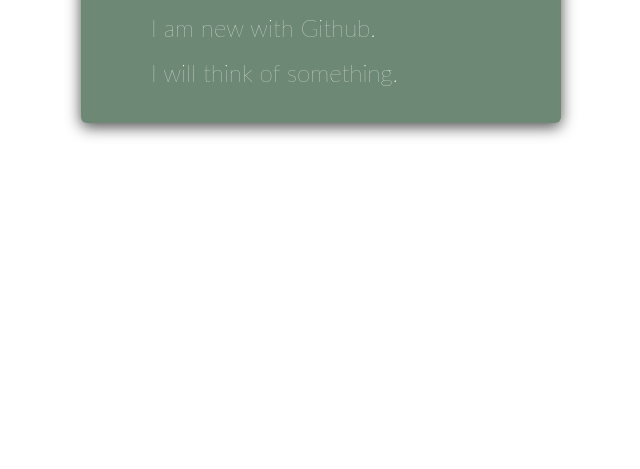
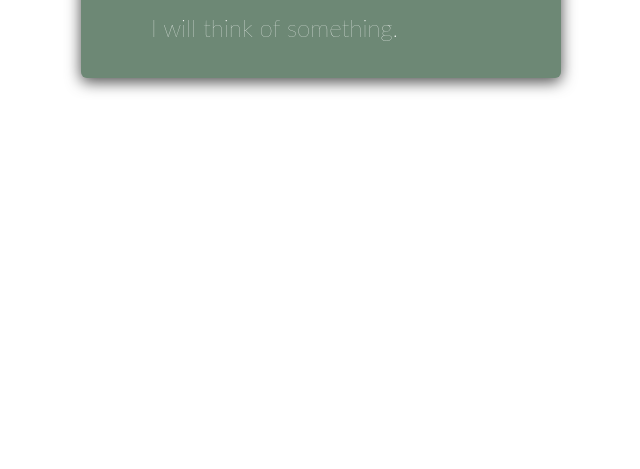
Before and after one commit to thc768/thc768.github.io, a plain HTML site: page index.html in a window 1280 px wide. Shown: the part 331-800 px from the top of the page, without its empty margins (319-959 px from the left). Drawn offline with Linux system fonts and the light colour scheme.

Commit message:
small edit

```diff
--- a/index.html
+++ b/index.html
@@ -24,8 +24,9 @@
     	<div style="background: #6D8875; width: 480px; margin-left:auto; margin-right: auto; padding-top: 40px; padding-bottom: 20px; -moz-box-shadow: 0px 4px 15px rgba(0, 0, 0, 0.7); -webkit-box-shadow: 0px 4px 15px rgba(0, 0, 0, 0.7); -moz-border-radius: 6px; -webkit-border-radius: 6px;">
         <img src="GHP_THC768logo2.svg" alt="thc768 logo" style="margin-left: 70px;padding-bottom: 20px;">
         <hr / style="width:335px; border: 0; border-bottom: 1px dotted #ccc; background: none; ">
-        <h1> I am new with Github.</h1>
-        <h1> I will think of something.</h1>
+
+        <h1> I will think of something. </h1>
+
 
         </div>
     </div>
```
